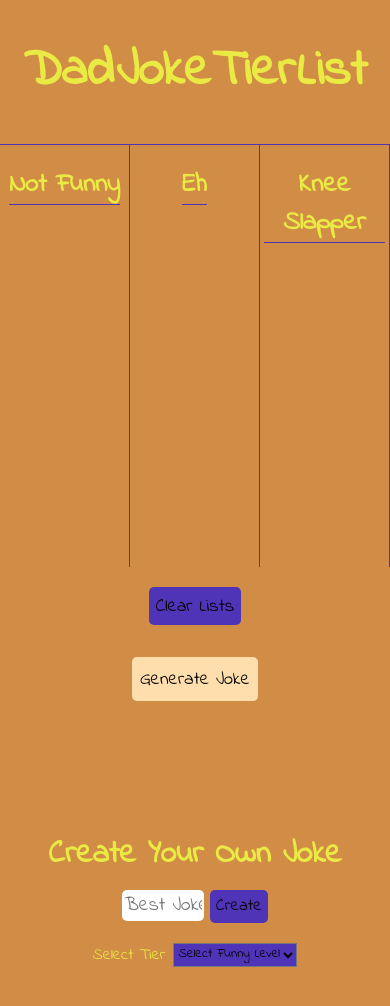
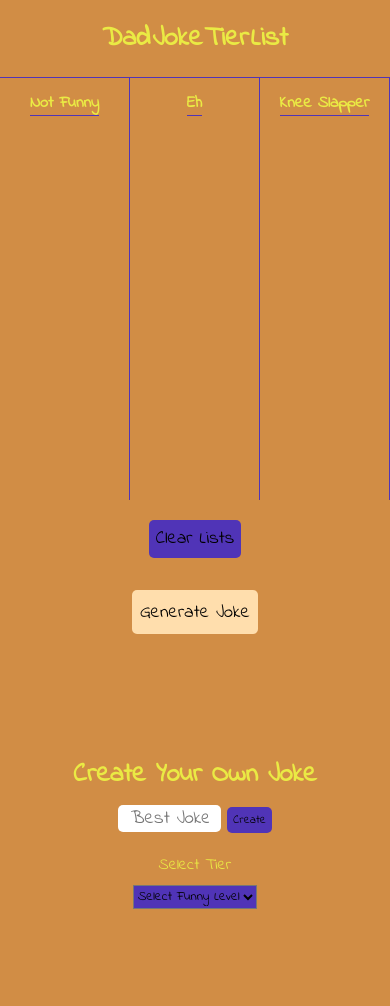
Before and after one commit to wramos1/DadJokeTierList, a plain HTML site: page index.html in a window 390 px wide. Drawn offline with nearby package versions, Linux system fonts and the light colour scheme.

Commit message:
Made Mobile Responsive

```diff
--- a/styles.css
+++ b/styles.css
@@ -267,8 +267,7 @@ span {
 
 @media (max-width: 900px) {
     #jokeAssignment button {
-        font-size: 1.2vmax;
-        width: 50px;
+        font-size: 1.35vmax;
     }
 
     .jokes {
@@ -303,11 +302,54 @@ span {
 
     #jokeAssignment button {
         font-size: 1.6vmin;
+        width: 35%;
     }
 }
 
-@media (max-width: 600px) {
+@media (max-width: 650px) {
+    #jokePopUp {
+        width: 45vh;
+    }
+
     .tier h2 {
-        font-size: 3.1vmax;
+        font-size: 3vmax;
+    }
+
+    #title {
+        font-size: 3.5vw;
+    }
+
+    #jokeAssignment button {
+        font-size: 0.9em;
+        width: 39%;
+    }
+
+    #createJokeSection h1 {
+        font-size: 3.15vmax;
+    }
+
+    #jokeForm input {
+        padding: 0 1.5vmax;
+        font-size: 2.2vmax;
+    }
+
+    #submitFormBtn {
+        font-size: 0.75em;
+    }
+
+    #jokeForm div:last-child {
+        justify-content: center;
+        align-items: center;
+        flex-direction: column;
     }
 }
+
+@media(max-width: 480px) {
+    .tier h2 {
+        font-size: 4.2vw;
+    }
+
+    .jokes {
+        font-size: 2.8vw;
+    }
+}
```
